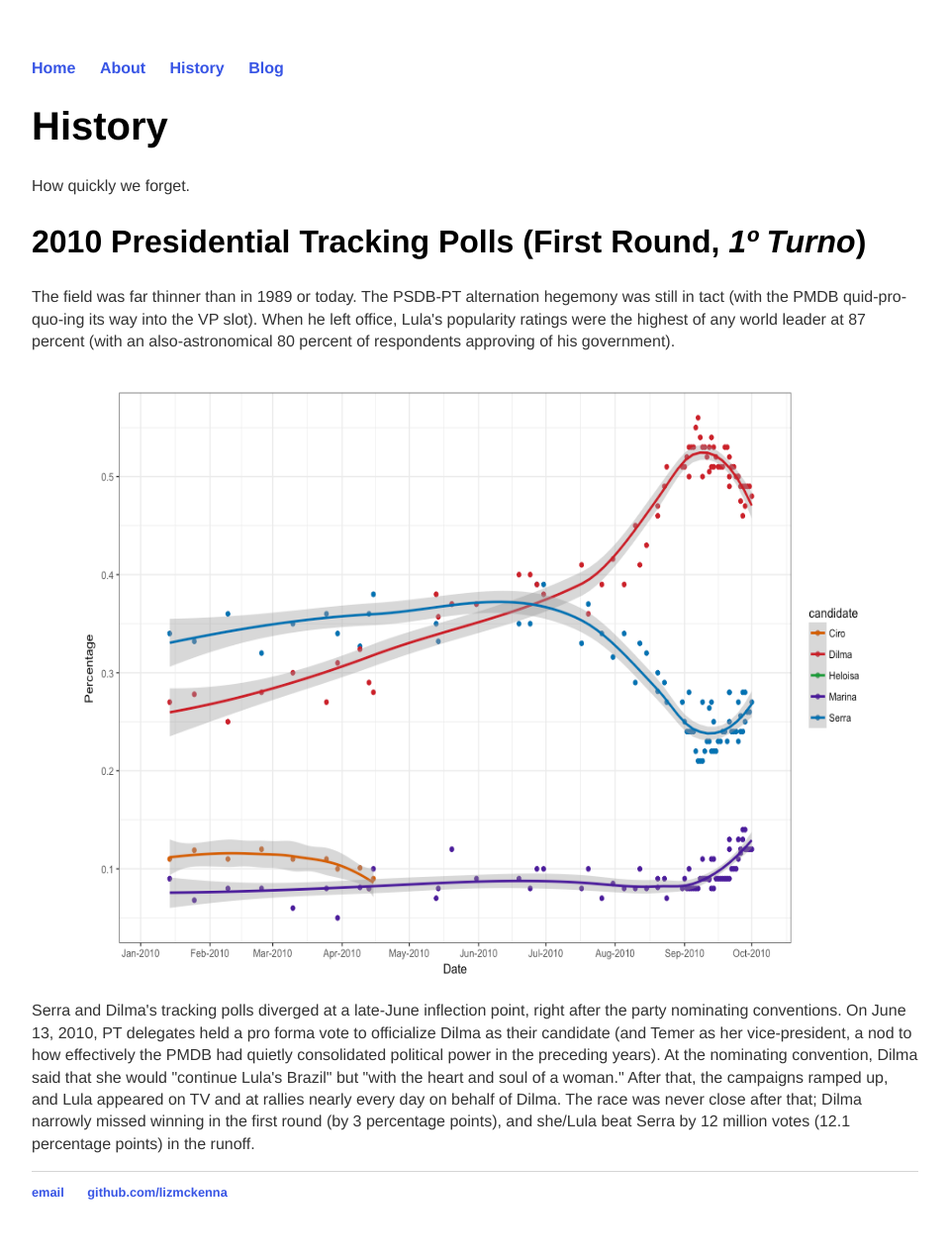
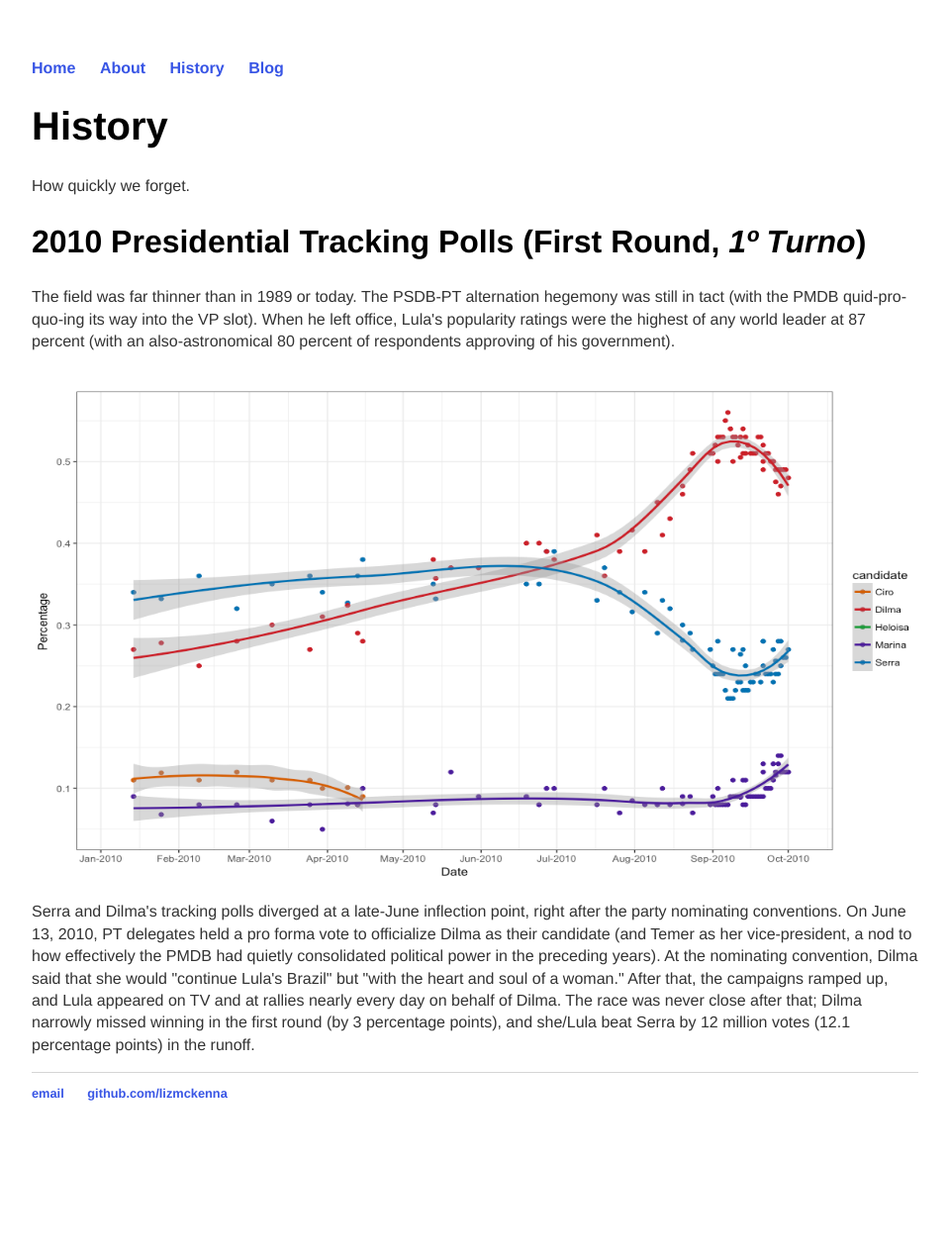
Before and after one commit to lizmckenna/elizabethmckenna.org, a Jekyll site: the page built from history/index.html, in a window 1280 px wide. Shown: the whole page at 99% size, without its empty margins (160-1119 px from the left). Built offline with Jekyll 4.4.1, drawn with Linux system fonts in a browser that asks for light colours; after the commit the page ends 1172 px from its top, so only the background shows below that.

Commit message:
Update index.html

```diff
--- a/history/index.html
+++ b/history/index.html
@@ -9,7 +9,7 @@ title: brasilpolitik
 <p>The field was far thinner than in 1989 or today. The PSDB-PT alternation hegemony was still in tact (with the PMDB quid-pro-quo-ing its way into the VP slot). When he left office, Lula's popularity ratings were the highest of any world leader at 87 percent (with an also-astronomical 80 percent of respondents approving of his government).</p>
 <br>
 <center>
-<img src="/images/10_tracking_polls.png" alt="HTML5 Icon" style="width:800px;height:600px;">
+<img src="/images/10_tracking_polls.png" alt="HTML5 Icon" style="width:900px;height:500px;">
 	</center>
 <p>Serra and Dilma's tracking polls diverged at a late-June inflection point, right after the party nominating conventions. On June 13, 2010, PT delegates held a pro forma vote to officialize Dilma as their candidate (and Temer as her vice-president, a nod to how effectively the PMDB had quietly consolidated political power in the preceding years). At the nominating convention, Dilma said that she would "continue Lula's Brazil" but "with the heart and soul of a woman." After that, the campaigns ramped up, and Lula appeared on TV and at rallies nearly every day on behalf of Dilma. The race was never close after that; Dilma narrowly missed winning in the first round (by 3 percentage points), and she/Lula beat Serra by 12 million votes (12.1 percentage points) in the runoff.</p>
 </div><!-- /.blurb -->
```
